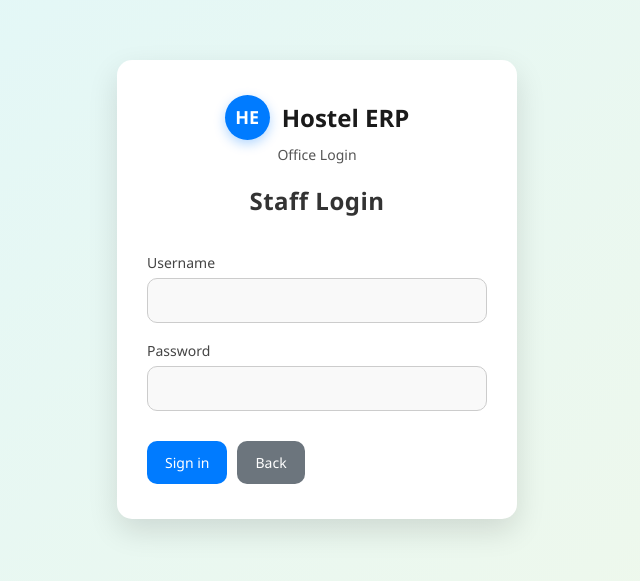
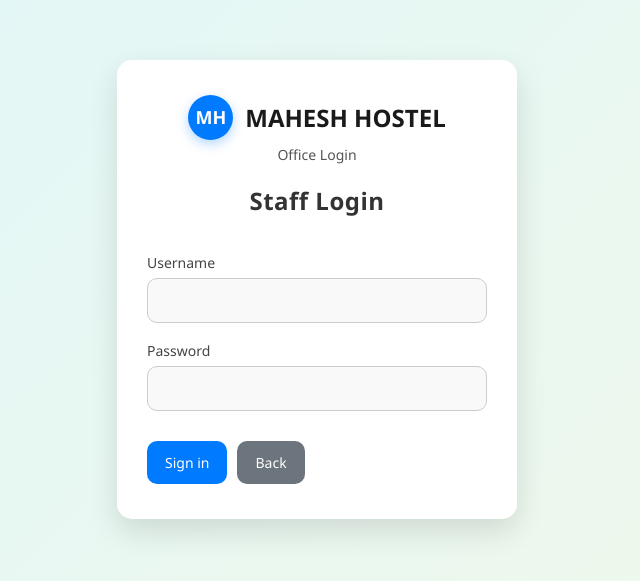
Before and after one commit to DeviVaraprasadDulla/maheshhostel, a plain HTML site: page office-login.html in a window 1280 px wide. Shown: the part 111-692 px from the top of the page, without its empty margins (323-963 px from the left). Drawn offline with Linux system fonts and the light colour scheme.

Commit message:
view stats

```diff
--- a/office-login.html
+++ b/office-login.html
@@ -12,8 +12,8 @@
       <div class="card">
         <div class="header">
           <div class="brand">
-            <div class="logo">HE</div>
-            <div>Hostel ERP</div>
+            <div class="logo">MH</div>
+            <div>MAHESH HOSTEL</div>
           </div>
           <div class="small">Office Login</div>
         </div>
```
